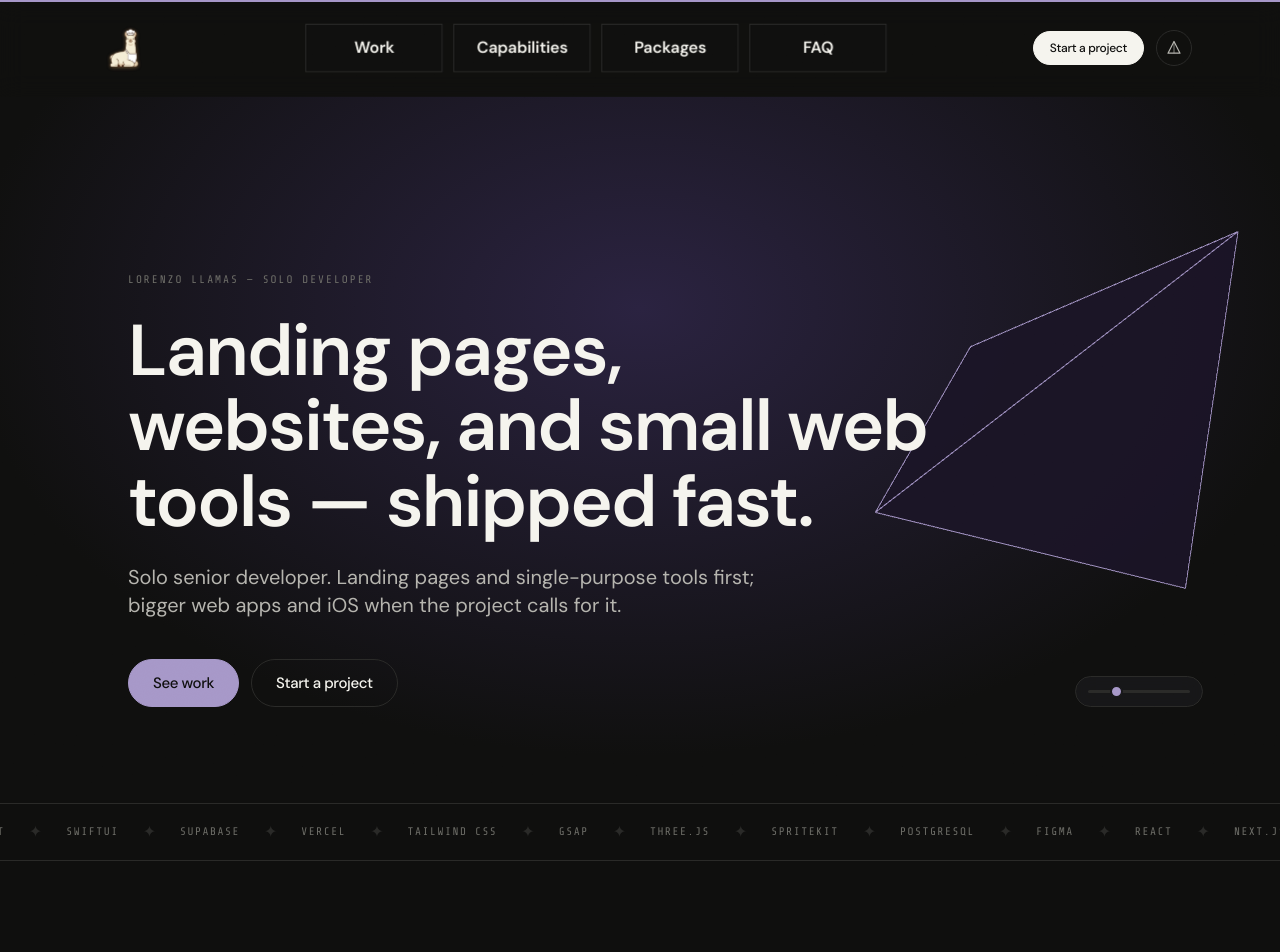
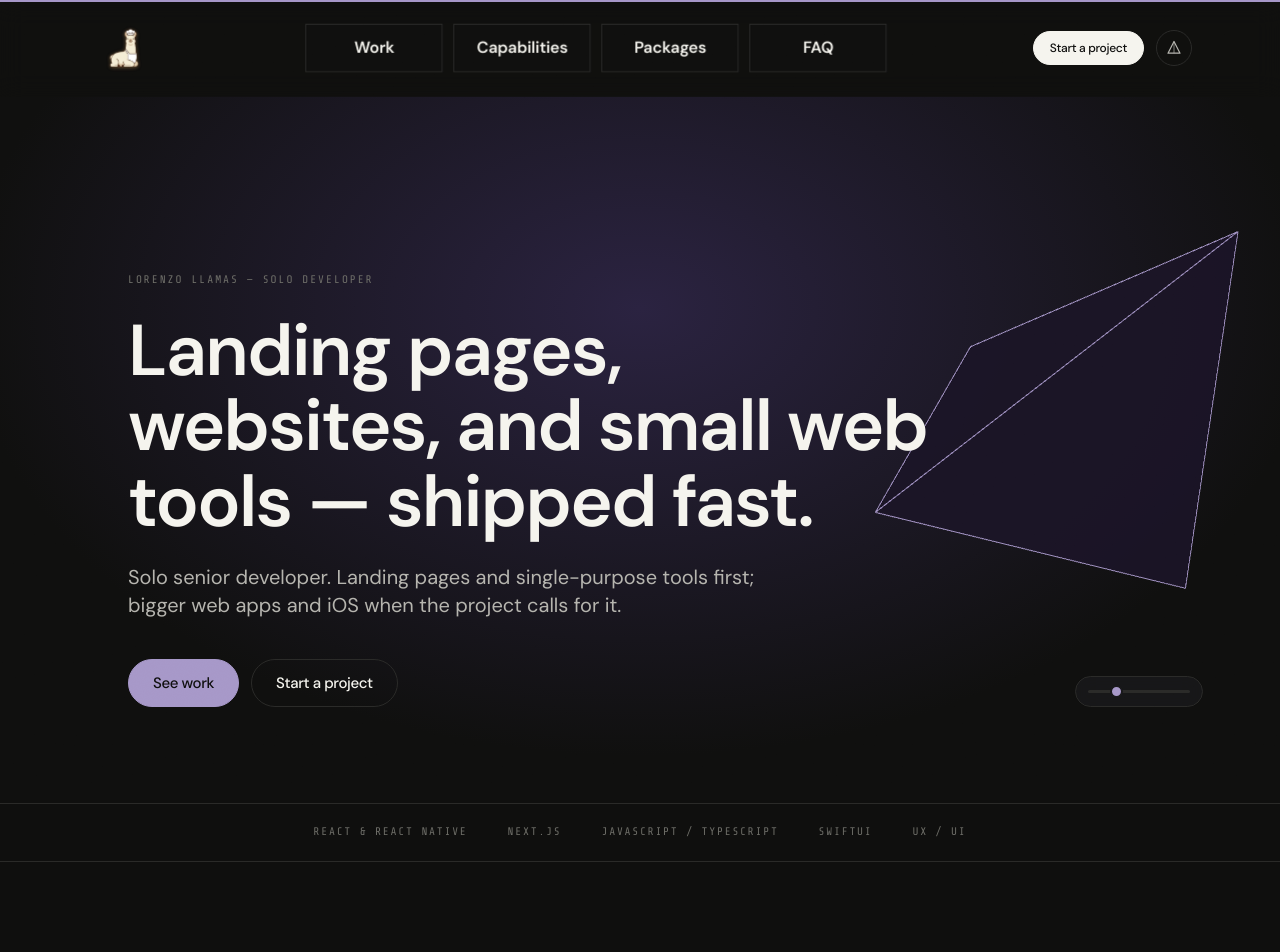
Before and after one commit to LLLlamas/Lorenzo-Portfolio, a Next.js app: page / in a window 1280 px wide. Shown: the top 952 px of the page. Built offline with nearby package versions, Linux system fonts and the light colour scheme.

Commit message:
update strip

```diff
--- a/src/components/motion/CursorGlow.tsx
+++ b/src/components/motion/CursorGlow.tsx
@@ -9,7 +9,7 @@ const HALF = SIZE / 2;
 const GLOW_R2 = 80 * 80;   // GLOW_RADIUS² — avoids sqrt in hot path
 
 const TEXT_SELECTOR = 'h1, h2, h3, h4, p, li, a:not(.btn-sweep)';
-const MIN_FONT_PX = 13;
+const MIN_FONT_PX = 11;
 
 /**
  * Split every text node inside `container` into individual word <span>s.
--- a/src/components/sections/MarqueeTechStrip.tsx
+++ b/src/components/sections/MarqueeTechStrip.tsx
@@ -1,38 +1,27 @@
-import { Fragment } from 'react';
-
 const ITEMS = [
-  'React',
+  'React & React Native',
   'Next.js',
-  'TypeScript',
+  'JavaScript / TypeScript',
   'SwiftUI',
-  'Supabase',
-  'Vercel',
-  'Tailwind CSS',
-  'GSAP',
-  'Three.js',
-  'SpriteKit',
-  'PostgreSQL',
-  'Figma',
+  'UX / UI',
 ];
-
-const LOOP = [...ITEMS, ...ITEMS];
 
 export function MarqueeTechStrip() {
   return (
-    <div
-      aria-hidden
-      className="relative overflow-hidden border-y border-line py-4"
-    >
-      <div className="marquee-track motion-decorative flex w-max items-center">
-        {LOOP.map((item, i) => (
-          <Fragment key={`${item}-${i}`}>
-            <span className="px-6 whitespace-nowrap font-mono text-[11px] uppercase tracking-[0.14em] text-ink-quiet">
-              {item}
-            </span>
-            <span className="text-line">✦</span>
-          </Fragment>
+    <div className="border-y border-line px-6 py-5">
+      <ul
+        aria-label="Core technologies"
+        className="mx-auto flex max-w-4xl flex-wrap items-center justify-center gap-x-10 gap-y-3"
+      >
+        {ITEMS.map((item) => (
+          <li
+            key={item}
+            className="whitespace-nowrap font-mono text-[11px] uppercase tracking-[0.16em] text-ink-quiet"
+          >
+            {item}
+          </li>
         ))}
-      </div>
+      </ul>
     </div>
   );
 }
```
